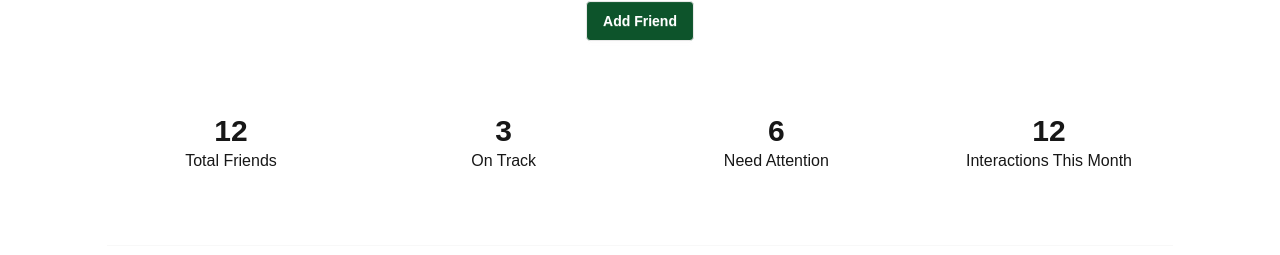
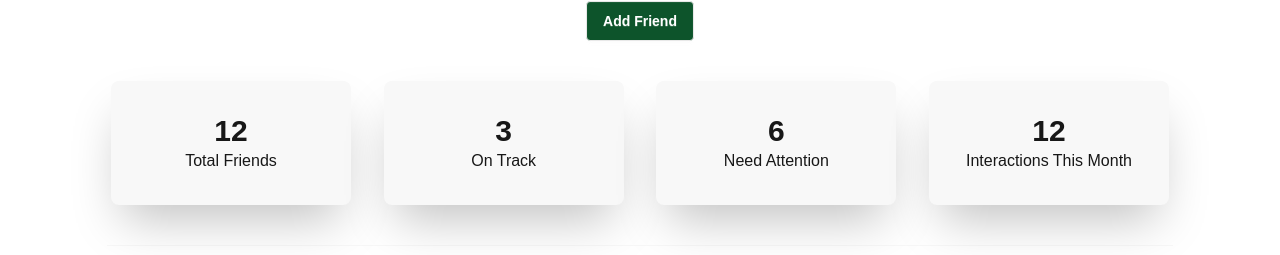
Before and after one commit to cfardin/keen-keeper, a Next.js app: page / in a window 1280 px wide. Shown: the part 271-526 px from the top of the page. Built offline with nearby package versions, Linux system fonts and the light colour scheme.

Commit message:
fixed some card design

```diff
--- a/src/component/NumberCards.jsx
+++ b/src/component/NumberCards.jsx
@@ -4,19 +4,19 @@ const NumberCards = () => {
     return (
         <div className='grid grid-cols-2 md:grid-cols-4 gap-6 md:w-10/12 mx-auto justify-items-center mb-10'>
             {/* cards */}
-            <div className='text-center items-center bg-base-100 p-8 rounded-lg w-full max-w-60'>
+            <div className='text-center items-center bg-base-200 p-8 rounded-lg w-full max-w-60 shadow-2xl'>
                 <h2 className='text-3xl font-semibold'>12</h2>
                 <p>Total Friends</p>
             </div>
-            <div className='text-center items-center bg-base-100 p-8 rounded-lg w-full max-w-60 '>
+            <div className='text-center items-center bg-base-200 p-8 rounded-lg w-full max-w-60 shadow-2xl'>
                 <h2 className='text-3xl font-semibold' >3</h2>
                 <p>On Track</p>
             </div>
-            <div className='text-center items-center bg-base-100 rounded-lg p-8 w-full max-w-60 '>
+            <div className='text-center items-center bg-base-200 rounded-lg p-8 w-full max-w-60 shadow-2xl'>
                 <h2 className='text-3xl font-semibold' >6</h2>
                 <p>Need Attention</p>
             </div>
-            <div className='text-center items-center bg-base-100 rounded-lg p-8 w-full max-w-60 '>
+            <div className='text-center items-center bg-base-200 rounded-lg p-8 w-full max-w-60 shadow-2xl'>
                 <h2 className='text-3xl font-semibold' >12</h2>
                 <p>Interactions This Month</p>
             </div>
--- a/src/component/TimeLineCard.jsx
+++ b/src/component/TimeLineCard.jsx
@@ -13,7 +13,7 @@ const TimeLineCard = ({t}) => {
 
     const config = typeConfig[t.type];
     return (
-          <div className="bg-base-100 rounded-xl px-5 py-4 flex items-center gap-4">
+          <div className="bg-base-200 rounded-xl px-5 py-4 flex items-center gap-4 w-full shadow-2xl">
             <div className="text-gray-500">{config.icon}</div>
             <div>
                 <p className="text-sm">
```
